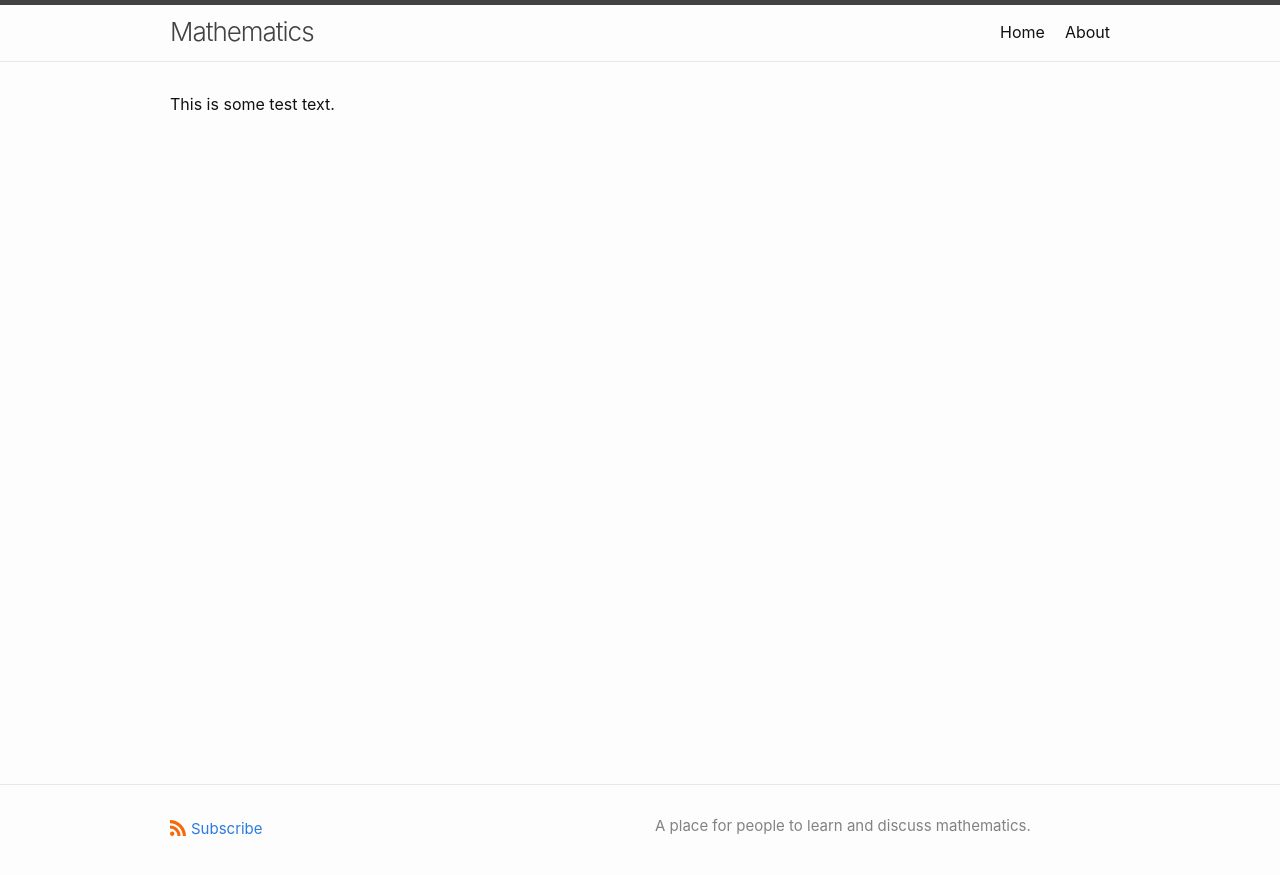
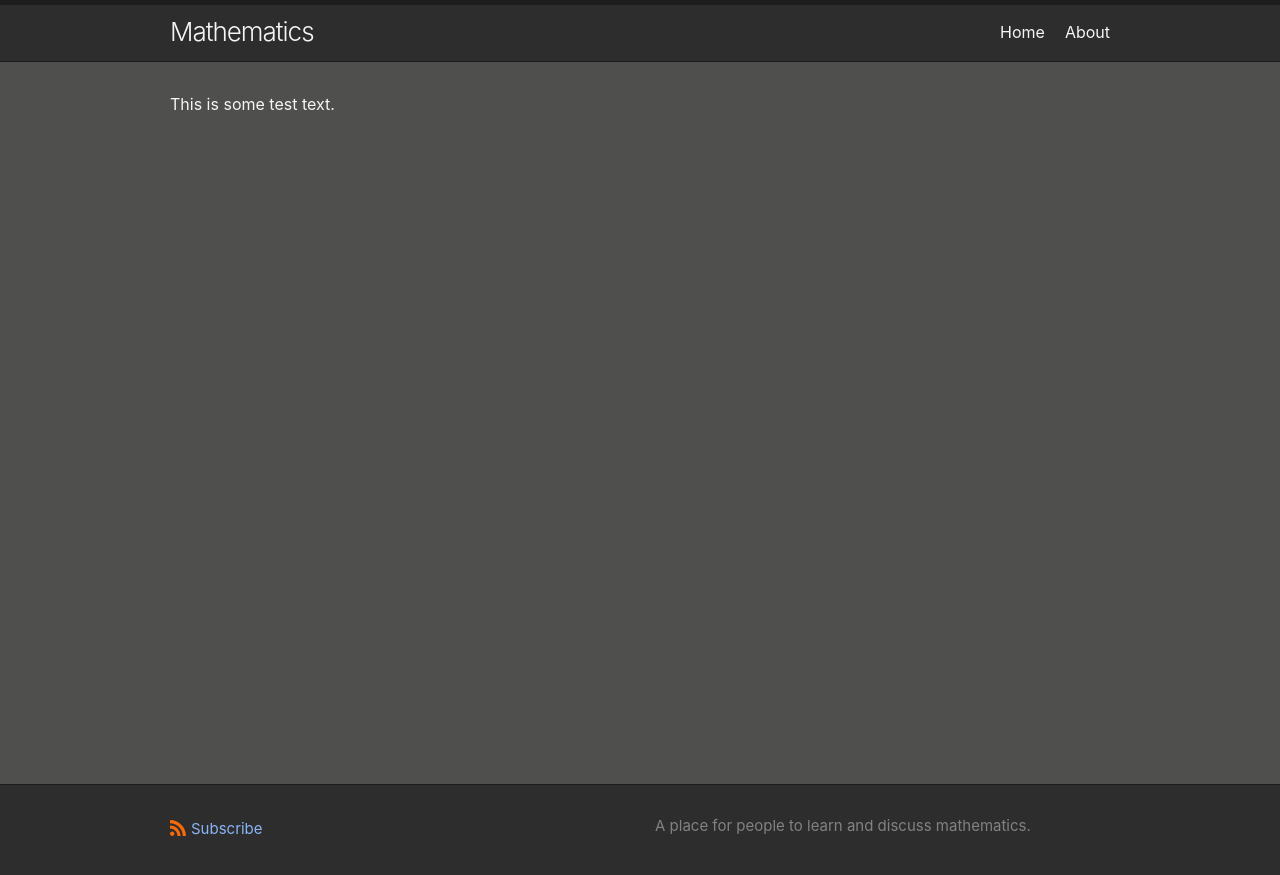
Before and after one commit to discord-math/discord-math.github.io, a Jekyll site: the page built from testpage.md, in a window 1280 px wide. Shown: the top 875 px of the page. Built offline with Jekyll 4.4.1, drawn with Linux system fonts in a browser that asks for light colours.

Commit message:
set site colors

```diff
--- a/_sass/minima/custom-styles.scss
+++ b/_sass/minima/custom-styles.scss
@@ -1,2 +1,16 @@
 // Placeholder to allow defining custom styles that override everything else.
 // (Use `_sass/minima/custom-variables.scss` to override variable defaults)
+
+// Override site header and footer color defaults
+.site-header {
+    background-color: $header-background-color;
+}
+
+.site-footer {
+    background-color: $header-background-color;
+}
+
+// Modify link color
+a, a:visited {
+    color: #8ab4f8;
+}
--- a/_sass/minima/custom-variables.scss
+++ b/_sass/minima/custom-variables.scss
@@ -1 +1,11 @@
-// Placeholder to allow overriding predefined variables smoothly.
+// Redefine site colors
+
+$text-color: whitesmoke;
+$site-title-color: whitesmoke;
+
+$header-background-color: #2d2d2d;
+$background-color: #4f504d;
+
+$border-color-01: #1d1d1d;
+$border-color-02: #1d1d1d;
+$border-color-03: #1d1d1d;
```
